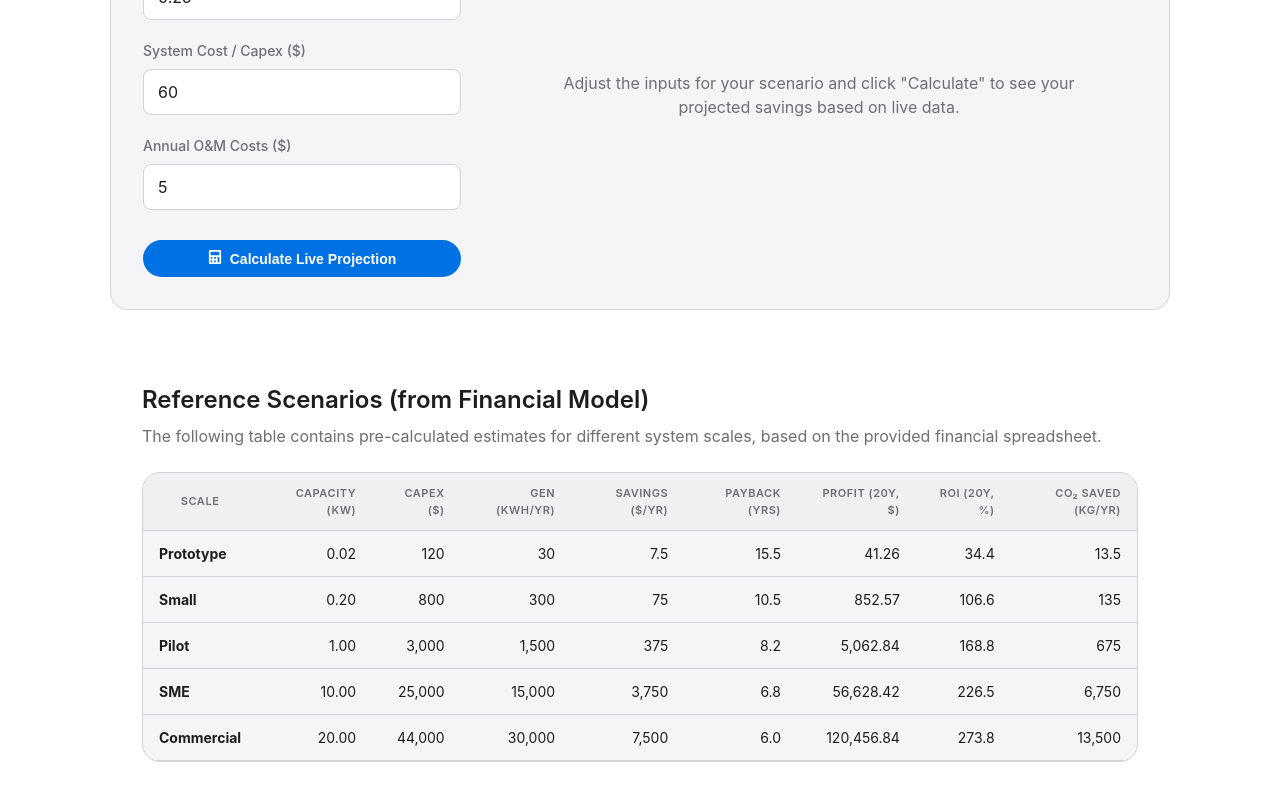
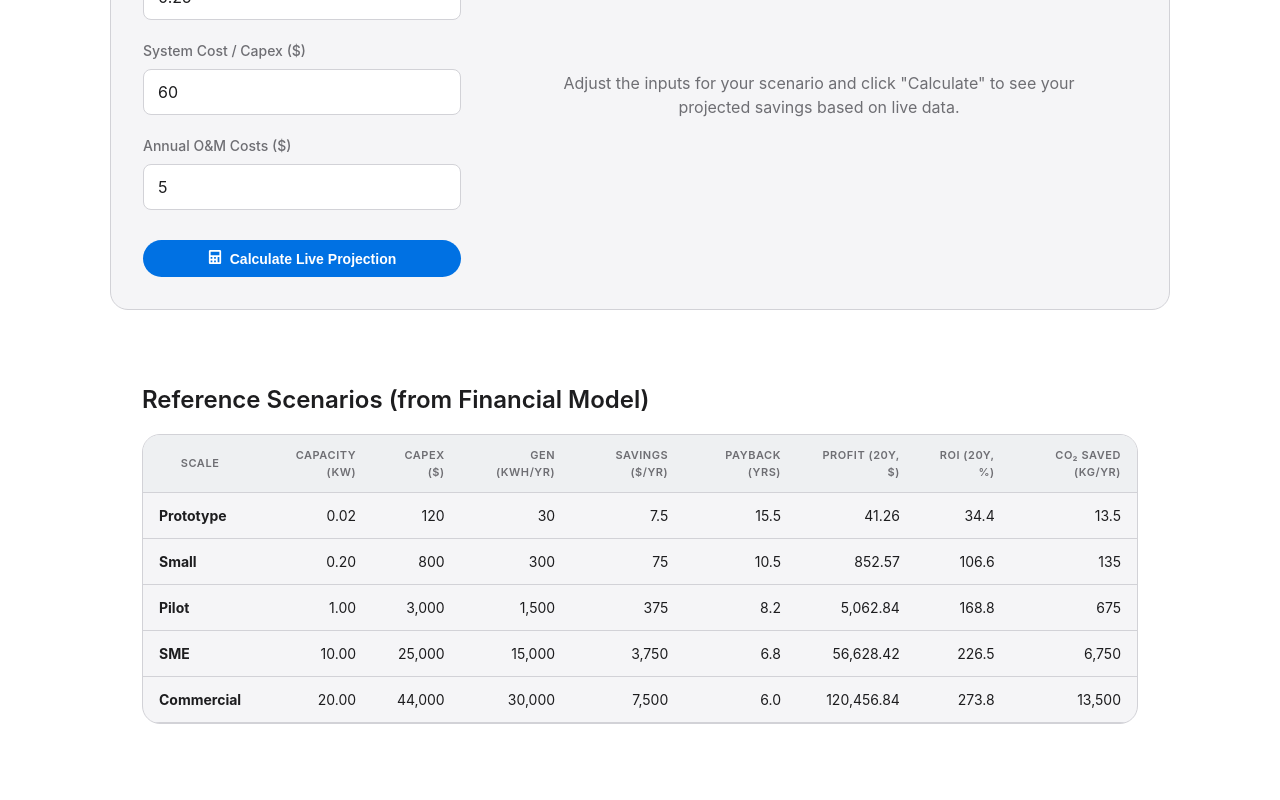
Before and after one commit to sk1ban312/smart-solar-ecosystem, a Next.js app in the folder frontend-dashboard/: page /financial in a window 1280 px wide. Shown: the part 682-1482 px from the top of the page. Built offline with nearby package versions, Linux system fonts and the light colour scheme; no server answers; the database is empty.

Commit message:
Update financial.js

```diff
--- a/frontend-dashboard/src/pages/financial.js
+++ b/frontend-dashboard/src/pages/financial.js
@@ -45,15 +45,19 @@ export default function FinancialPage() {
     setInputs(prev => ({ ...prev, [name]: value }));
   };
 
-  // The CORRECTED calculation logic from our previous conversation
+  // UPDATED CALCULATION LOGIC
   const calculateFinancials = () => {
     const panelCapacityW = parseFloat(inputs.panelCapacity) || 0;
     const tariff = parseFloat(inputs.tariff) || 0;
     const capex = parseFloat(inputs.capex) || 0;
     const omCosts = parseFloat(inputs.omCosts) || 0;
-    const peakSunHours = 5.0;
+
+    // --- LOGIC UPDATED ---
+    // This value is now adjusted to align with the new reference table.
+    const peakSunHours = 4.1;
     const projectLifetime = 20;
 
+    // The rest of the logic remains the same
     const dailyGenerationWh = panelCapacityW * peakSunHours;
     const annualGenerationKwh = (dailyGenerationWh * 365) / 1000;
     const annualSavings = annualGenerationKwh * tariff;
@@ -75,8 +79,7 @@ export default function FinancialPage() {
     });
   };
 
-  // --- NEW DATA SOURCE ---
-  // Data transcribed from your new CSV file
+  // Data from your new CSV file
   const scaleScenarios = [
     { scale: 'Prototype', capacity: 0.02, capex: 120.0, gen: 30.0, savings: 7.5, payback: 15.5, profit: 41.26, roi: 34.4, co2: 13.5 },
     { scale: 'Small', capacity: 0.2, capex: 800.0, gen: 300.0, savings: 75.0, payback: 10.5, profit: 852.57, roi: 106.6, co2: 135.0 },
@@ -95,7 +98,6 @@ export default function FinancialPage() {
         </p>
       </div>
 
-      {/* The Live Calculator section remains unchanged */}
       <div className="card full-width-card">
         <h2 style={{marginBottom: '24px'}}>Live Financial Calculator</h2>
         <div className="calculator-container">
@@ -144,12 +146,9 @@ export default function FinancialPage() {
         </div>
       </div>
 
-      {/* --- UPDATED REFERENCE TABLE --- */}
       <div className="full-width-card" style={{marginTop: '40px'}}>
         <h2>Reference Scenarios (from Financial Model)</h2>
-        <p style={{color: 'var(--text-secondary)', marginTop: '-10px', marginBottom: '24px'}}>
-            The following table contains pre-calculated estimates for different system scales, based on the provided financial spreadsheet.
-        </p>
+        {/* --- TEXT REMOVED FROM HERE --- */}
         <div className="table-container">
             <table className="reference-table">
                 <thead>
```
